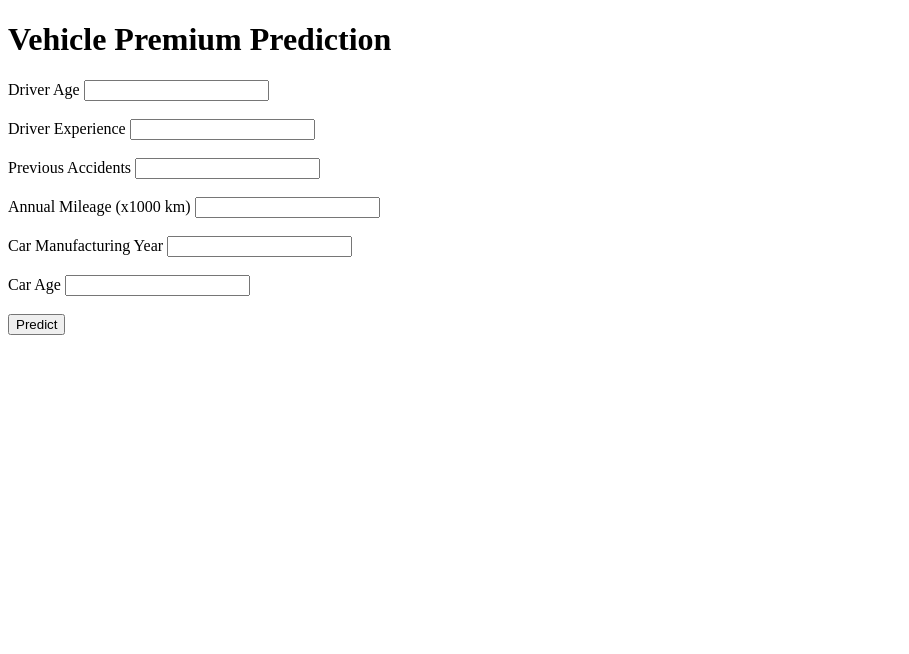
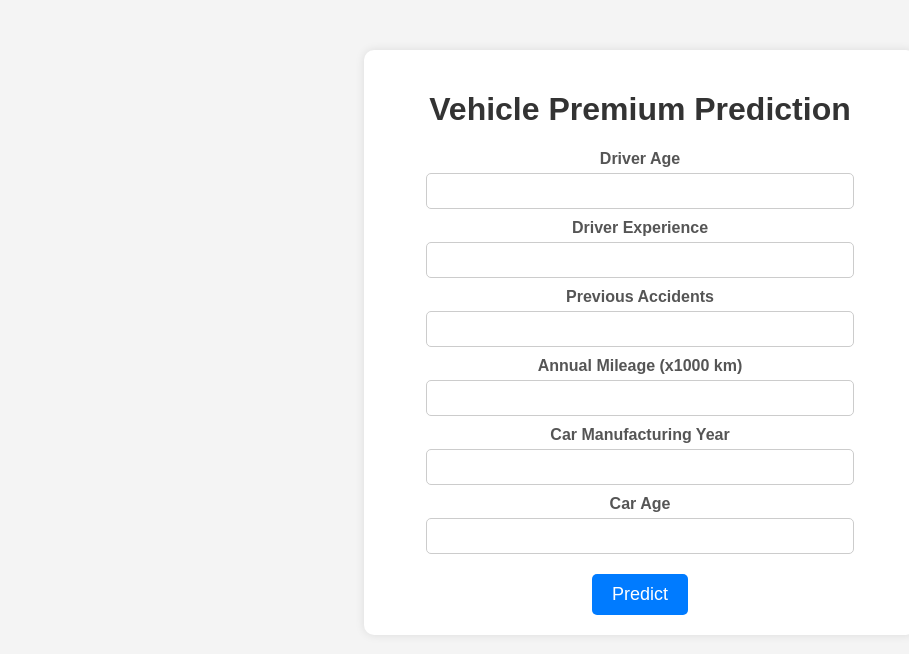
Before and after one commit to eisenerz108/vehicle-premium-prediction, a Flask app: page / in a window 1280 px wide. Shown: the top 654 px of the page, without its empty margins (0-909 px from the left). Run offline with Flask 3, Linux system fonts and the light colour scheme; parts of the project's set-up code (start-up, migrations or seed data) failed here and were passed over.

Commit message:
More intuitive web page

```diff
--- a/templates/index.html
+++ b/templates/index.html
@@ -2,30 +2,87 @@
 <html lang="en">
 <head>
     <meta charset="UTF-8">
+    <meta name="viewport" content="width=device-width, initial-scale=1.0">
     <title>Vehicle Premium Prediction</title>
+    <style>
+        body {
+            font-family: Arial, sans-serif;
+            background-color: #f4f4f4;
+            text-align: center;
+            margin: 0;
+            padding: 0;
+        }
+
+        .container {
+            width: 40%;
+            margin: 50px auto;
+            background: white;
+            padding: 20px;
+            border-radius: 10px;
+            box-shadow: 0px 0px 10px rgba(0, 0, 0, 0.1);
+        }
+
+        h1 {
+            color: #333;
+        }
+
+        label {
+            font-weight: bold;
+            display: block;
+            margin-top: 10px;
+            color: #555;
+        }
+
+        input[type="text"] {
+            width: 80%;
+            padding: 8px;
+            margin-top: 5px;
+            border: 1px solid #ccc;
+            border-radius: 5px;
+            font-size: 16px;
+        }
+
+        input[type="submit"] {
+            margin-top: 20px;
+            background-color: #007bff;
+            color: white;
+            border: none;
+            padding: 10px 20px;
+            font-size: 18px;
+            border-radius: 5px;
+            cursor: pointer;
+            transition: background 0.3s;
+        }
+
+        input[type="submit"]:hover {
+            background-color: #0056b3;
+        }
+    </style>
 </head>
 <body>
-    <h1> Vehicle Premium Prediction</h1>
+    <div class="container">
+        <h1>Vehicle Premium Prediction</h1>
         <form method="post" action="/predict">
             <label>Driver Age</label>
-        <input type="text" name="driverAge"><br><br>
+            <input type="text" name="driverAge"><br>
 
             <label>Driver Experience</label>
-        <input type="text" name="driverExperience"><br><br>
+            <input type="text" name="driverExperience"><br>
 
             <label>Previous Accidents</label>
-        <input type="text" name="previousAccidents"><br><br>
+            <input type="text" name="previousAccidents"><br>
 
             <label>Annual Mileage (x1000 km)</label>
-        <input type="text" name="annualMileage"><br><br>
+            <input type="text" name="annualMileage"><br>
 
             <label>Car Manufacturing Year</label>
-        <input type="text" name="carManufacturingYear"><br><br>
+            <input type="text" name="carManufacturingYear"><br>
 
             <label>Car Age</label>
-        <input type="text" name="carAge"><br><br>
+            <input type="text" name="carAge"><br>
 
-        <input type="submit" value="Predict"><br><br>
+            <input type="submit" value="Predict">
         </form>
+    </div>
 </body>
 </html>
```
Lines whose indentation alone changed are shown as unchanged.
